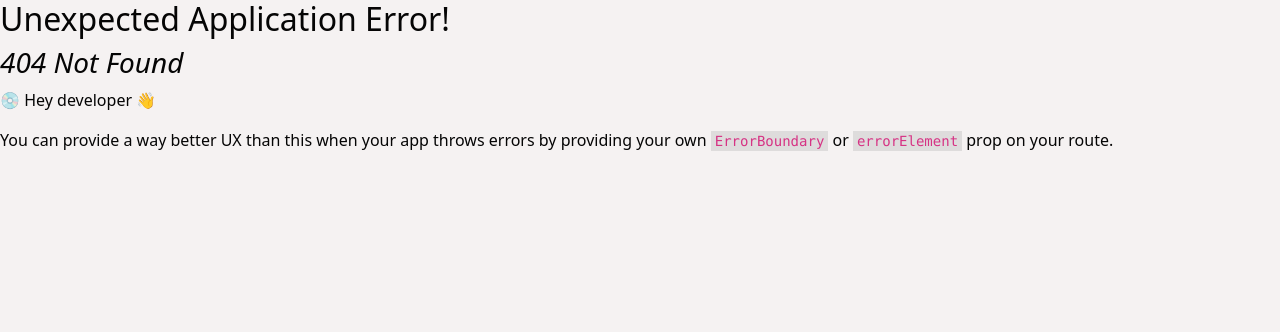
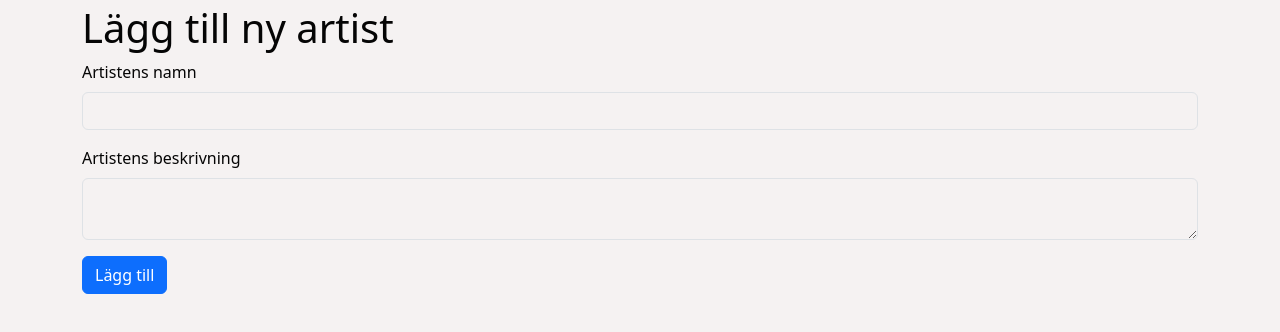
Before and after one commit to JNordstroom/ArtistAssignment, a React (Vite) app in the folder webReact/: page /CreateNewArtistView in a window 1280 px wide. Before the commit this address had no page. Shown: the top 332 px of the page. Built offline with nearby package versions, Linux system fonts and the light colour scheme; no server answers.

Commit message:
updated httppost in artistcontroller, created createnewartistview, added post to apiservice

```diff
--- a/webReact/src/main.jsx
+++ b/webReact/src/main.jsx
@@ -7,12 +7,14 @@ import App from './App';
 import ArtistView from './views/ArtistView.jsx';
 import AlbumView from './views/AlbumView.jsx';
 import SongView from './views/SongView.jsx';
+import CreateNewArtistView from './views/CreateNewArtistView.jsx';
 
 
 export const pages = [
   { path: '/', label: 'Artist', element: <ArtistView /> },
   { path: '/Album/:id', label: 'About the artist albums', element: <AlbumView /> },
-  { path: '/Songs/:id', label: 'About the albums songs', element: <SongView /> }
+  { path: '/Songs/:id', label: 'About the albums songs', element: <SongView /> },
+  { path: '/CreateNewArtistView', label: 'Create new artist', element: <CreateNewArtistView /> }
 ];
 
 const router = createBrowserRouter([
--- a/webReact/src/utilsAndHooks/ApiService.jsx
+++ b/webReact/src/utilsAndHooks/ApiService.jsx
@@ -2,3 +2,24 @@ export async function get(route, method = 'GET') {
     return await (await fetch('/api/' + route, { method}))
       .json().catch(e => ({ error: e + '' }));
   }
+
+  export async function post(route, body, method = 'POST') {
+    try {
+      const response = await fetch('/api/' + route, {
+        method,
+        headers: {
+          'Content-Type': 'application/json',
+          'Accept': 'application/json',
+        },
+        body: JSON.stringify(body),
+      });
+
+      if (!response.ok) {
+        throw new Error(`HTTP error! Status: ${response.status}`);
+      }
+
+      return await response.json();
+    } catch (error) {
+      return { error: error.message || 'An error occurred during the request.' };
+    }
+  }
--- a/webReact/src/views/ArtistView.jsx
+++ b/webReact/src/views/ArtistView.jsx
@@ -20,7 +20,8 @@ export default function ArtistView() {
   return (
     <Container className="mt-4">
       <h1 className="text-center mb-4">Artister</h1>
-      <Row xs={1} md={2} lg={4} className="g-4 justify-content-center">
+
+      <Row xs={1} md={2} lg={4} className="g-4 justify-content-start">
         {artists.map((artist) => (
           <Col key={artist.id} className="d-flex">
             <Link to={`/Album/${artist.id}`} style={{ textDecoration: 'none', width: '100%' }}>
@@ -34,6 +35,18 @@ export default function ArtistView() {
             </Link>
           </Col>
         ))}
+
+
+        <Col key="new-artist" className="d-flex">
+          <Link to="/CreateNewArtistView" style={{ textDecoration: 'none', width: '100%' }}>
+            <Card style={{ width: '18rem', height: '6.7rem' }} className="mx-auto">
+              <Card.Body className="d-flex flex-column align-items-center justify-content-center">
+                <Card.Title>Lägg till ny artist</Card.Title>
+
+              </Card.Body>
+            </Card>
+          </Link>
+        </Col>
       </Row>
     </Container>
   );
--- /dev/null
+++ b/webReact/src/views/CreateNewArtistView.jsx
@@ -0,0 +1,77 @@
+import { useState } from 'react';
+import { post } from '../utilsAndHooks/ApiService';
+import { useNavigate } from 'react-router-dom';
+
+const CreateNewArtistView = () => {
+  const [formData, setFormData] = useState({ artistName: '', artistDescription: '' });
+  const [error, setError] = useState(null);
+  const navigate = useNavigate();  // Use useNavigate for navigation
+
+  const handleChange = (e) => {
+    const { name, value } = e.target;
+    setFormData({
+      ...formData,
+      [name]: value
+    });
+  };
+
+  const handleSubmit = async (e) => {
+    e.preventDefault();
+
+    try {
+      const response = await post('artist/createnewartist', {
+        Namn: formData.artistName,
+        Beskrivning: formData.artistDescription
+      });
+
+      if (response.error) {
+        setError(response.error);
+      } else {
+        setError(null);
+        // popup to show that the artist is added
+        alert('Artist tillagd!');
+        // Redirect to the artist page
+        navigate('/');
+      }
+    } catch (error) {
+      console.error('Fel uppstod när du försökte skapa artist!:', error);
+    }
+  };
+
+  return (
+    <div>
+      <h1>Lägg till ny artist</h1>
+      <form onSubmit={handleSubmit}>
+        <div className="mb-3">
+          <label htmlFor="artistName" className="form-label">Artistens namn</label>
+          <input
+            type="text"
+            className="form-control"
+            id="artistName"
+            name="artistName"
+            value={formData.artistName}
+            onChange={handleChange}
+            required
+          />
+        </div>
+        <div className="mb-3">
+          <label htmlFor="artistDescription" className="form-label">Artistens beskrivning</label>
+          <textarea
+            className="form-control"
+            id="artistDescription"
+            name="artistDescription"
+            value={formData.artistDescription}
+            onChange={handleChange}
+            required
+          ></textarea>
+        </div>
+        <button type="submit" className="btn btn-primary">Lägg till</button>
+      </form>
+
+      {/* Show error message if there's an error */}
+      {error && <div className="alert alert-danger">{error}</div>}
+    </div>
+  );
+};
+
+export default CreateNewArtistView;
```
Also changed, not shown: 8 other files (tests, documents, lock files or other folders).
